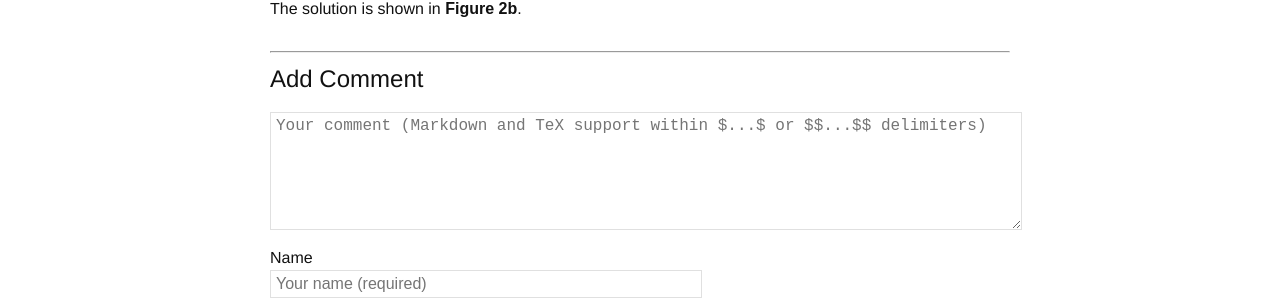
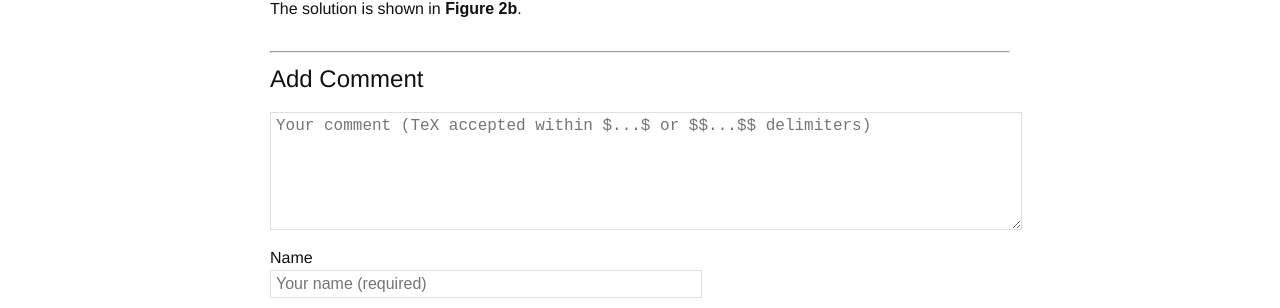
Before and after one commit to markolalovic/blog, a Jekyll site: the page built from _posts/2020-06-15-water-towers.markdown, in a window 1280 px wide. Shown: the part 2870-3178 px from the top of the page. Built offline with Jekyll 4.4.1, drawn with Linux system fonts in a browser that asks for light colours; nearby versions of some CDN libraries; formulas are drawn with MathJax 3; a script that is not in the unit is left out.

Commit message:
TeX support

```diff
--- a/_includes/comment_form.html
+++ b/_includes/comment_form.html
@@ -10,7 +10,7 @@
 
   <div class="textfield">
     <label for="comment-form-message"><h2>Add Comment<small><a rel="nofollow" id="cancel-comment-reply-link" href="{{ page.url | absolute_url }}#respond" style="display:none;">(cancel reply)</a></small></h2>
-      <textarea class="textfield__input" name="fields[message]" type="text" id="comment-form-message" placeholder="Your comment (Markdown and TeX support within $...$ or $$...$$ delimiters)" required rows="6"></textarea>
+      <textarea class="textfield__input" name="fields[message]" type="text" id="comment-form-message" placeholder="Your comment (TeX accepted within $...$ or $$...$$ delimiters)" required rows="6"></textarea>
     </label>
   </div>
 
```
